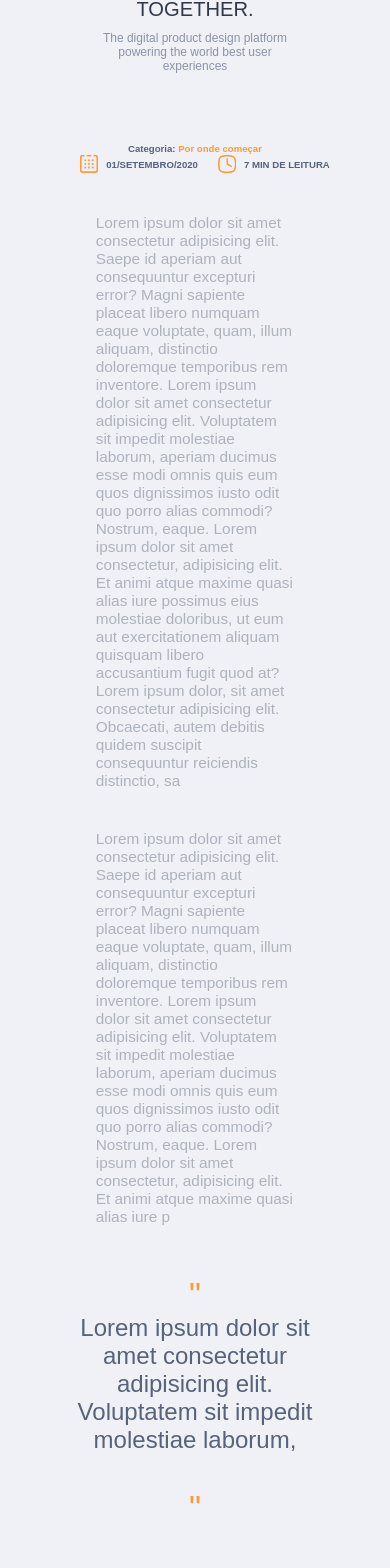
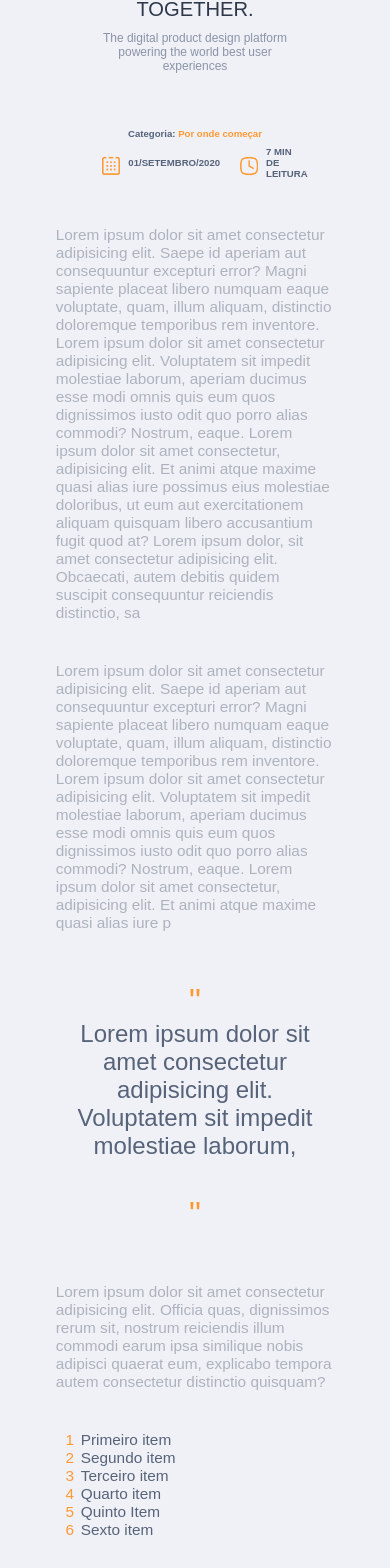
Before and after one commit to lucasbdias/Iclouds-teste, a React app: page / in a window 390 px wide. Shown: the part 175-1743 px from the top of the page. Built offline with nearby package versions, Linux system fonts and the light colour scheme; no server answers; the HTML template or start-up script is replaced by a standard one.

Commit message:
ultimos toques na responsividade

```diff
--- a/src/App.js
+++ b/src/App.js
@@ -25,12 +25,13 @@ export default function App() {
     return (
         <div className="container">
             <Header title="Design Better. Faster. Together." description="The digital product design platform powering the world best user experiences" />
+            <PostInfo category="Por onde começar" />
             <div className="wrapper">
                 <SideBar />
-
                 <div className="content">
-                    <PostInfo category="Por onde começar" />
-                    <div id="firstP" className="text-margin">
+                        <div id="firstP">
+                            <div>
+                                <div>
                                     <p>
                                         Lorem ipsum dolor sit amet consectetur adipisicing elit. Saepe id aperiam aut consequuntur excepturi error? Magni sapiente placeat libero numquam eaque voluptate, quam, illum aliquam, distinctio doloremque temporibus rem inventore.
                                         Lorem ipsum dolor sit amet consectetur adipisicing elit. Voluptatem sit impedit molestiae laborum, aperiam ducimus esse modi omnis quis eum quos dignissimos iusto odit quo porro alias commodi? Nostrum, eaque.
@@ -44,8 +45,10 @@ export default function App() {
                                         Lorem ipsum dolor sit amet consectetur, adipisicing elit. Et animi atque maxime quasi alias iure p
                                     </p>
                                 </div>
+                            </div>
+                        </div>
                         <Quote citation="Lorem ipsum dolor sit amet consectetur adipisicing elit. Voluptatem sit impedit molestiae laborum," />
-                    <div id="secondP" className="text-margin flex-colum">
+                        <div id="secondP" className="flex-colum">
                             <p>
                                 Lorem ipsum dolor sit amet consectetur adipisicing elit. Officia quas, dignissimos rerum sit, nostrum reiciendis illum commodi earum ipsa similique nobis adipisci quaerat eum, explicabo tempora autem consectetur distinctio quisquam?
                             </p>
@@ -59,7 +62,7 @@ export default function App() {
                             </ol>
                         </div>
                         <ImageSection />
-                    <div id="thirdP" className="text-margin flex-colum">
+                        <div id="thirdP" className="flex-colum">
                             <p>
                                 Lorem ipsum dolor sit amet consectetur adipisicing elit. Officia quas, dignissimos rerum sit, nostrum reiciendis illum commodi earum ipsa similique nobis adipisci quaerat eum, explicabo tempora autem consectetur distinctio quisquam?
                             </p>
@@ -82,10 +85,16 @@ export default function App() {
                             </p>
                         </div>
                         <PostSection title="Design Better. Faster. Together" description="Lorem ipsum dolor sit amet consectetur adipisicing elit. Officia quas, dignissimos rerum sit, nostrum reiciendis" />
+                        <div id="fifthP">
+                        <p>
+                            Lorem ipsum dolor sit amet, consectetur adipisicing elit. Nesciunt iure vitae obcaecati numquam officiis blanditiis saepe similique minima illo id. Magnam aliquam, harum repudiandae suscipit voluptatum corrupti explicabo est eos!
+                            Lorem ipsum, dolor sit amet consectetur adipisicing elit. Consequatur, omnis enim? Maxime sapiente, error sed cumque odio aut temporibus fugit itaque dignissimos quidem illum repellat eos, qui delectus veniam eaque.
+                            Lorem ipsum dolor sit amet consectetur adipisicing elit. Non, voluptas sed reprehenderit fuga itaque i
+                        </p>
+                        <Footer />
                     </div>
-
                 </div>
-            <Footer />
+            </div>
         </div>
     )
 }
--- a/src/assets/styles/app.css
+++ b/src/assets/styles/app.css
@@ -1,6 +1,7 @@
 #fisrP {
     display: flex;
 }
+
 #firstP p:last-child {
     margin-top: 40px;
 }
@@ -52,18 +53,6 @@
     list-style: none;
 }
 
-.text-margin {
-    margin: 0 40px;
-}
-
 .wrapper {
     display: flex;
 }
-
-@media (max-width: 768px) {
-
-}
-
-@media (max-width: 576px) {
-
-}
--- a/src/assets/styles/globals.css
+++ b/src/assets/styles/globals.css
@@ -28,7 +28,7 @@ body {
 .container {
     max-width: 1200px;
     margin: 0 auto;
-    padding: 0 100px;
+    padding: 50px 100px;
     display: flex;
     flex-direction: column;
     flex: 1;
@@ -50,7 +50,7 @@ body {
         font-size: 65%;
     }
     .conatainer {
-        max-width: 500px;
+        max-width: 550px;
         padding: 0 48px;
     }
 }
--- a/src/components/Footer/styles.css
+++ b/src/components/Footer/styles.css
@@ -1,13 +1,10 @@
 footer {
     display: flex;
+    margin-top: 50px;
 }
 
 footer div {
     display: flex;
-}
-
-@media (max-width: 768px) {
-
 }
 
 @media (max-width: 576px) {
--- a/src/components/Header/styles.css
+++ b/src/components/Header/styles.css
@@ -2,7 +2,6 @@ header {
     display: flex;
     flex-direction: column;
     align-items: center;
-    margin-top: 50px;
 }
 
 header img {
@@ -14,6 +13,7 @@ header h1 {
     color: var(--color-text-title);
     font-weight: normal;
     text-transform: uppercase;
+    text-align: center;
     margin-top: 25px;
     font-size: 3.3rem;
 }
@@ -46,7 +46,6 @@ header p {
 
     header h1 {
         font-size: 2.1rem;
-        text-align: center;
     }
 
     header p {
--- a/src/components/ImageSection/styles.css
+++ b/src/components/ImageSection/styles.css
@@ -1,12 +1,19 @@
 .imageSection {
     display: flex;
     justify-content: center;
-    margin: 50px 0;
+    margin: 60px 0;
     flex: 1;
 }
 
 .imageSection img {
     margin-left: 100px;
+}
+
+@media (max-width: 768px) {
+    .imageSection img {
+        width: 75%;
+        margin-left: 10px;
+    }
 }
 
 @media (max-width: 576px) {
--- a/src/components/Likes/styles.css
+++ b/src/components/Likes/styles.css
@@ -32,10 +32,6 @@
     margin-bottom: 8px;
 }
 
-@media (max-width: 768px) {
-
-}
-
 @media (max-width: 576px) {
     .likeBox .flex-wrapper-columm img {
         width: 30px;
--- a/src/components/PostInfo/styles.css
+++ b/src/components/PostInfo/styles.css
@@ -20,8 +20,10 @@
 @media (max-width: 576px) {
     #postInfo {
         flex-direction: column;
+        margin-top: 55px;
     }
     #postInfo p {
         font-size: 1rem;
+        margin-bottom: 7px;
     }
 }
--- a/src/components/PostSection/styles.css
+++ b/src/components/PostSection/styles.css
@@ -3,6 +3,7 @@
     flex-direction: column;
     justify-content: center;
     padding: 20px;
+    border-radius: 15px;
     box-shadow: 0 14px 28px rgba(0,0,0,.10), 0 10px 10px rgba(0,0,0,.07);
     margin: 60px 0;
 }
@@ -10,10 +11,6 @@
 .postSection main h3 {
     color: var(--color-text-title);
     margin-bottom: 20px;
-}
-
-.postSection main p {
-    margin-bottom: 30px;
 }
 
 .postSection footer {
--- a/src/components/SideBar/styles.css
+++ b/src/components/SideBar/styles.css
@@ -2,7 +2,7 @@ aside {
     display: flex;
     flex-direction: column;
     align-items: center;
-    justify-content: center;
+    margin-right: 70px;
 }
 
 @media (max-width: 576px) {
--- a/src/components/TagSection/styles.css
+++ b/src/components/TagSection/styles.css
@@ -14,7 +14,7 @@
 .tagContent ul {
     display: flex;
     flex-wrap: wrap;
-    width: 80%;
+    width: 90%;
     list-style: none;
 }
 
@@ -24,10 +24,10 @@
     justify-content: center;
     margin-right: 5px;
     margin-bottom: 5px;
-    width: 90px;
+    width: 65px;
     height: 34px;
     font-weight: bold;
-    font-size: 1.4rem;
+    font-size: 1.1rem;
     border: var(--color-primary) 1px solid;
     border-radius: 16px;
     cursor: pointer;
@@ -47,8 +47,17 @@
 }
 
 @media (max-width: 768px) {
+    .tagContent {
+        flex-direction: column;
+        margin-bottom: 10px;
+    }
     .tagContent ul {
-        width: 90%;
+        width: 100%;
+    }
+
+    .tagContent ul li {
+        width: 60px;
+        font-size: 1.1rem;
     }
 }
 
```
Also changed, not shown: src/components/PostSection/index.js (line endings or trailing spaces). Lines whose indentation alone changed are shown as unchanged.
